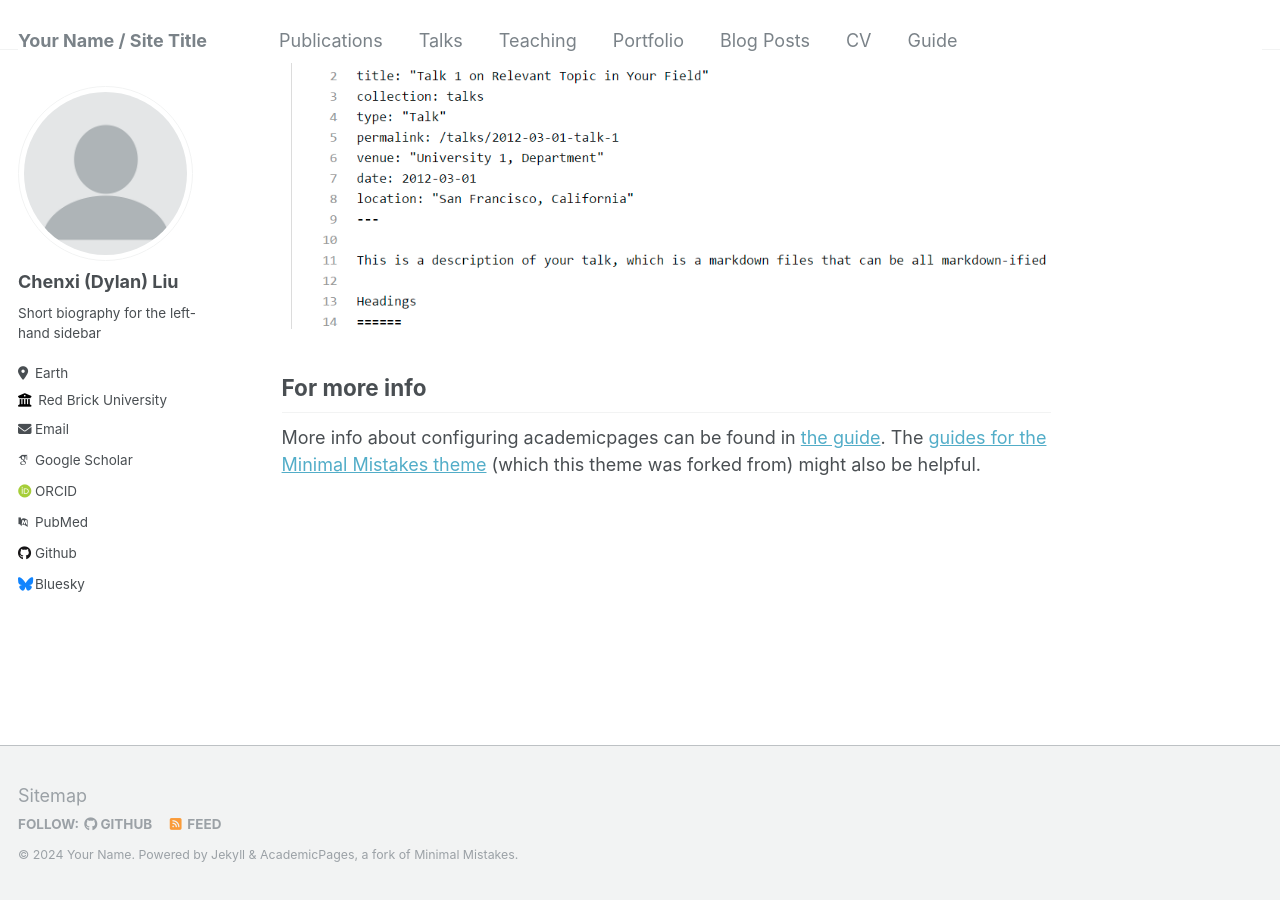
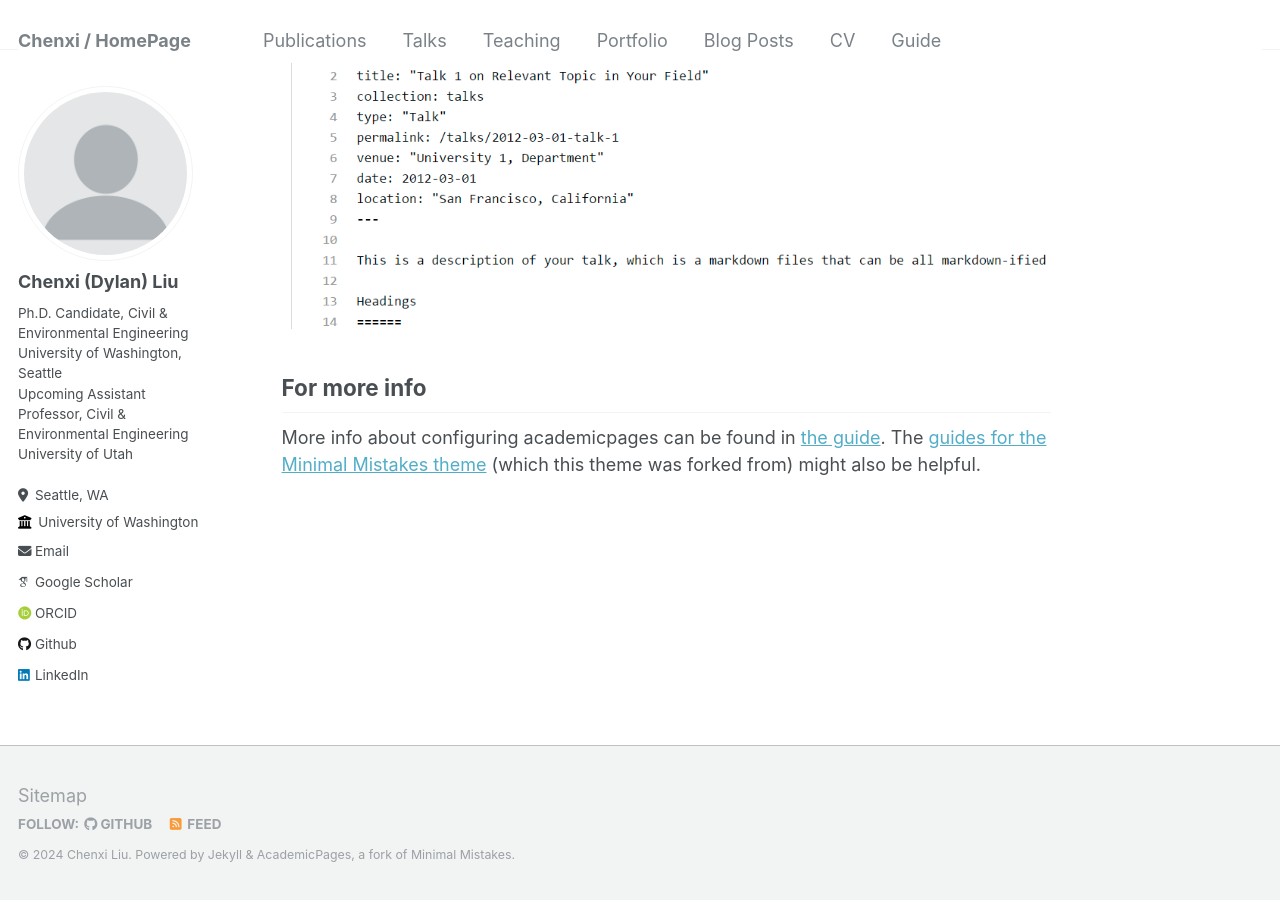
Before and after one commit to chenxiliu-dylan/chenxiliu-dylan.github.io, a Jekyll site: the page built from _pages/about.md, in a window 1280 px wide and 900 px high, scrolled down 2640 px. Built offline with Jekyll 4.4.1, drawn with Linux system fonts in a browser that asks for light colours; some web fonts are replaced.

Commit message:
Update _config.yml

```diff
--- a/_config.yml
+++ b/_config.yml
@@ -8,10 +8,10 @@
 
 # Basic Site Settings
 locale                   : "en-US"
-title                    : "Your Name / Site Title"
+title                    : "Chenxi / HomePage"
 title_separator          : "-"
-name                     : &name "Your Name"
-description              : &description "personal description"
+name                     : "Chenxi Liu"
+description              : ""
 url                      : "https://chenxi42.github.io" # the base hostname & protocol for your site e.g. "https://mmistakes.github.io"
 baseurl                  : "" # the subpath of your site, e.g. "/blog"
 repository               : chenxi42.github.io
@@ -24,30 +24,30 @@ author:
   avatar           : "profile.png"
   name             : "Chenxi (Dylan) Liu"
   pronouns         : # example: "she/her"
-  bio              : "Short biography for the left-hand sidebar"
-  location         : "Earth"
-  employer         : "Red Brick University"
+  bio              : "Ph.D. Candidate, Civil & Environmental Engineering <br /> University of Washington, Seattle <br /> Upcoming Assistant Professor, Civil & Environmental Engineering <br /> University of Utah"
+  location         : "Seattle, WA"
+  employer         : "University of Washington"
   uri              : # URL
-  email            : "none@example.org"
+  email            : "lcx2017@uww.edu"
 
   # Academic websites
   arxiv            : # URL - Update with the correct link to your profile
-  googlescholar    : "https://scholar.google.com/citations?user=PS_CX0AAAAAJ"
+  googlescholar    : "https://scholar.google.com/citations?hl=en&user=UFvM01gAAAAJ"
   impactstory      : # URL
-  orcid            : "http://orcid.org/yourorcidurl"
-  pubmed           : "https://www.ncbi.nlm.nih.gov/pubmed/?term=john+snow"
+  orcid            : "https://orcid.org/my-orcid?orcid=0000-0002-5447-4768"
+  pubmed           :
   researchgate     : # URL
 
   # Repositories and software development
   bitbucket        : # Username - Update with your username on the site
   codepen          : # Username
   dribbble         : # Username
-  github           : "academicpages"
+  github           : "Chenxi42"
   kaggle           : # Username
   stackoverflow    : # User number or user number and name (i.e., use "1" or "1/jeff-atwood")
 
   # Social media
-  bluesky          : "bsky.app" # Replace this with you Bluesky username
+  bluesky          :  # Replace this with you Bluesky username
   facebook         : # Username
   flickr           : # Username
   foursquare       : # Username
@@ -56,7 +56,7 @@ author:
   keybase          : # Username
   instagram        : # Username
   lastfm           : # Username
-  linkedin         : # Username
+  linkedin         : "chenxi-liu-1a9019173"# Username
   mastodon         : # URL
   medium           : # URL
   pinterest        : # Username
```
